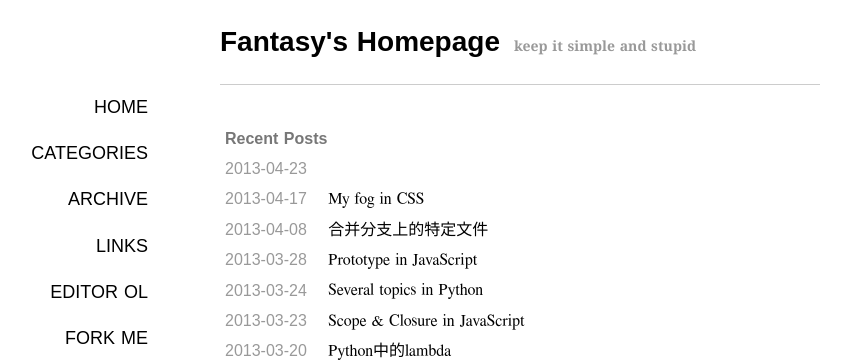
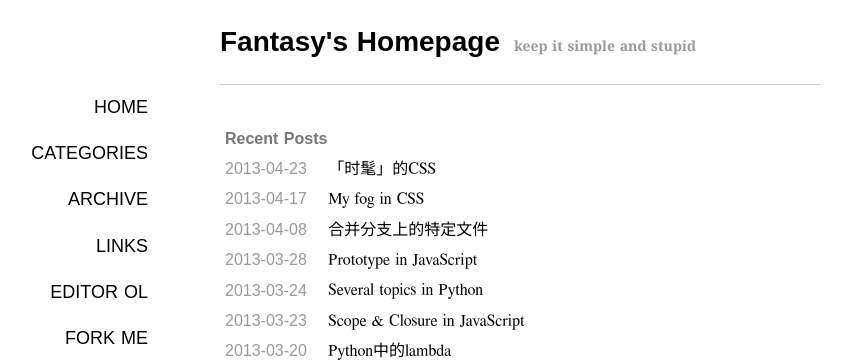
Before and after one commit to SFantasy/blog, a Jekyll site: the page built from index.html, in a window 1280 px wide. Shown: the top 362 px of the page, without its empty margins (120-971 px from the left). Built offline with Jekyll 4.4.1, drawn with Linux system fonts in a browser that asks for light colours; some web fonts are replaced; Markdown is read by kramdown in place of the engine named in the settings; the list of posts is cut into pages by our own code; comment, search, counter and statistics services are not loaded.

Commit message:
Update a post

```diff
--- a/_posts/2013-04-23-sassy-css.markdown
+++ b/_posts/2013-04-23-sassy-css.markdown
@@ -1,6 +1,6 @@
 ---
 layout: post
-title: "「时髦」的CSS
+title: "「时髦」的CSS"
 date: 2013-04-23 09:55
 comments: true
 categories: Front-end-Dev
```
